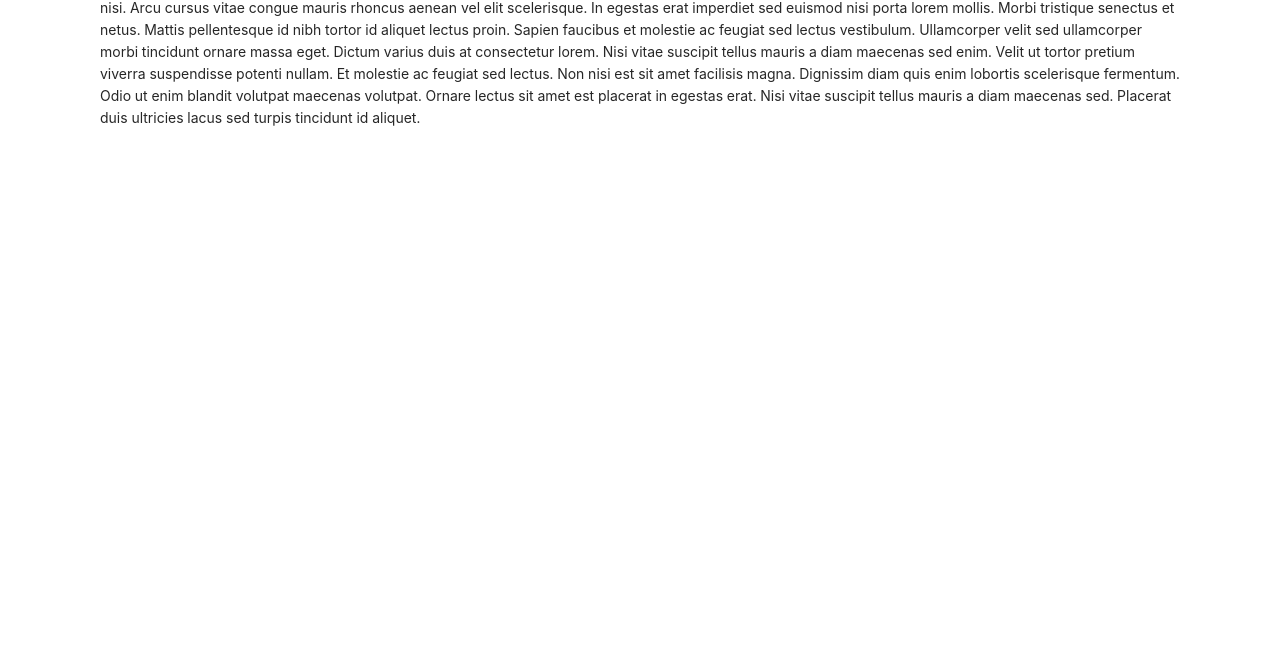
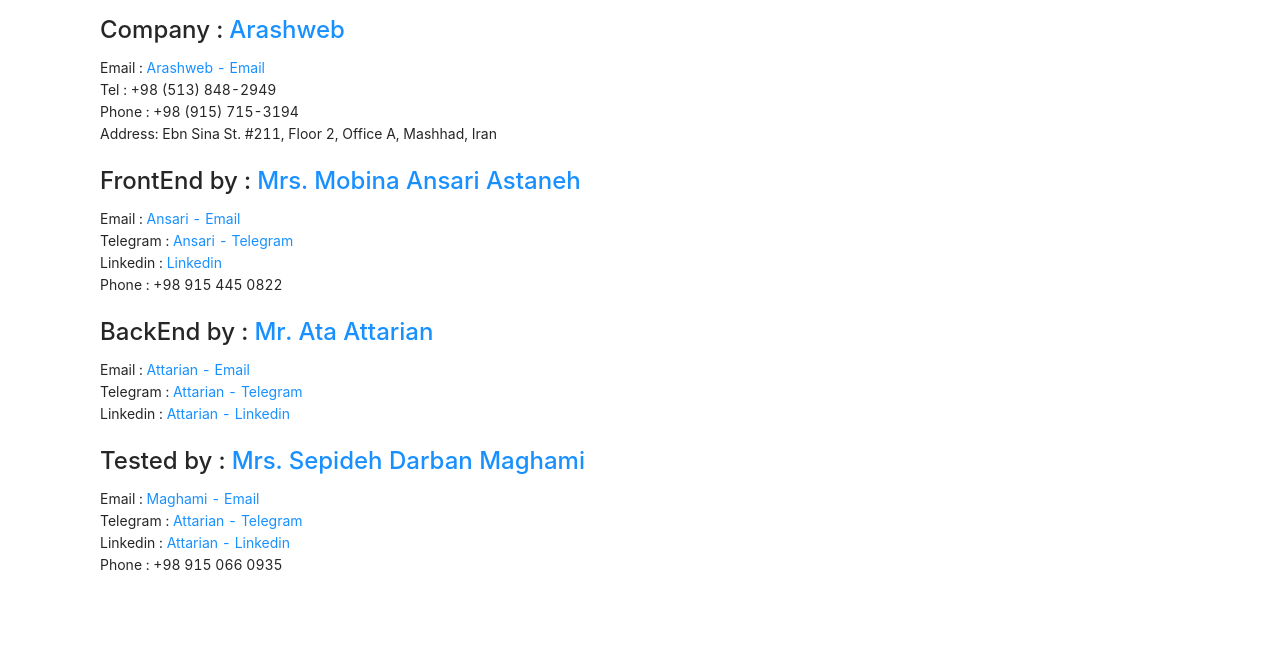
Before and after one commit to sepidehmaghami/ticketing-pwa, a React app: page /guide in a window 1280 px wide. Shown: the part 129-800 px from the top of the page. Built offline with nearby package versions, Linux system fonts and the light colour scheme; sample sign-in values are in the browser's storage.

Commit message:
guide page edited

```diff
--- a/src/components/guide/guide.js
+++ b/src/components/guide/guide.js
@@ -18,9 +18,33 @@
 
       <Content style={{ padding: '0 100px' }}>
         <Breadcrumb style={{ margin: '16px 0' }}>
-         <Breadcrumb.Item style={{ fontWeight: 'bold' }}>Guide</Breadcrumb.Item>
+         {/* <Breadcrumb.Item style={{ fontWeight: 'bold' }}>Guide</Breadcrumb.Item> */}
         </Breadcrumb>
-        <div className="site-layout-content">Lorem ipsum dolor sit amet, consectetur adipiscing elit, sed do eiusmod tempor incididunt ut labore et dolore magna aliqua. Egestas purus viverra accumsan in nisl nisi. Arcu cursus vitae congue mauris rhoncus aenean vel elit scelerisque. In egestas erat imperdiet sed euismod nisi porta lorem mollis. Morbi tristique senectus et netus. Mattis pellentesque id nibh tortor id aliquet lectus proin. Sapien faucibus et molestie ac feugiat sed lectus vestibulum. Ullamcorper velit sed ullamcorper morbi tincidunt ornare massa eget. Dictum varius duis at consectetur lorem. Nisi vitae suscipit tellus mauris a diam maecenas sed enim. Velit ut tortor pretium viverra suspendisse potenti nullam. Et molestie ac feugiat sed lectus. Non nisi est sit amet facilisis magna. Dignissim diam quis enim lobortis scelerisque fermentum. Odio ut enim blandit volutpat maecenas volutpat. Ornare lectus sit amet est placerat in egestas erat. Nisi vitae suscipit tellus mauris a diam maecenas sed. Placerat duis ultricies lacus sed turpis tincidunt id aliquet.</div>
+        <div className="site-layout-content">
+         <h2>Arashweb</h2>
+         <h4>Company : <a href="https://arashweb.com/fa/blog/">Arashweb</a></h4>
+          Email : <a href="info@arashweb.ir">Arashweb - Email</a> <br/>
+          Tel : +98 (513) 848-2949 <br/>
+          Phone : +98 (915) 715-3194 <br/>
+          Address: Ebn Sina St. #211, Floor 2, Office A, Mashhad, Iran <br/><br/>
+          <h4>FrontEnd by : <a href={'./profile'}> Mrs. Mobina Ansari Astaneh</a></h4>
+          Email : <a href="mobinaansariit@gmail.com">Ansari - Email</a> <br/>
+          Telegram : <a href="@M_Ansari_Astaneh">Ansari - Telegram</a> <br/>
+          Linkedin : <a href="">Linkedin</a> <br/>
+          Phone : +98 915 445 0822
+          <br/><br/>
+          <h4>BackEnd by : <a href={'./profile'}> Mr. Ata Attarian</a> </h4>
+          Email : <a href="ata.attarian78@gmail.com">Attarian - Email</a> <br/>
+          Telegram : <a href="">Attarian - Telegram</a> <br/>
+          Linkedin : <a href="">Attarian - Linkedin</a>
+          <br/><br/>
+          <h4>Tested by : <a href={'./profile'}> Mrs. Sepideh Darban Maghami </a></h4>
+          Email : <a href="sepidehmaghamiit@gmail.com">Maghami - Email</a> <br/>
+          Telegram : <a href="@S_darban_maghami">Attarian - Telegram</a> <br/>
+          Linkedin : <a href="">Attarian - Linkedin</a> <br/>
+          Phone : +98 915 066 0935
+          <br/><br/>
+        </div>
       </Content>
 
       </Layout>
--- a/src/components/profile/profile-style.css
+++ b/src/components/profile/profile-style.css
@@ -64,3 +64,12 @@
         margin: 40px auto auto 0 !important;
     }
 }
+@media (max-width:878px) {
+    .left-border {
+        border-left: 0px;
+        display: none;
+    }
+    .form-con {
+        margin: 40px auto auto 0 !important;
+    }
+}
```
